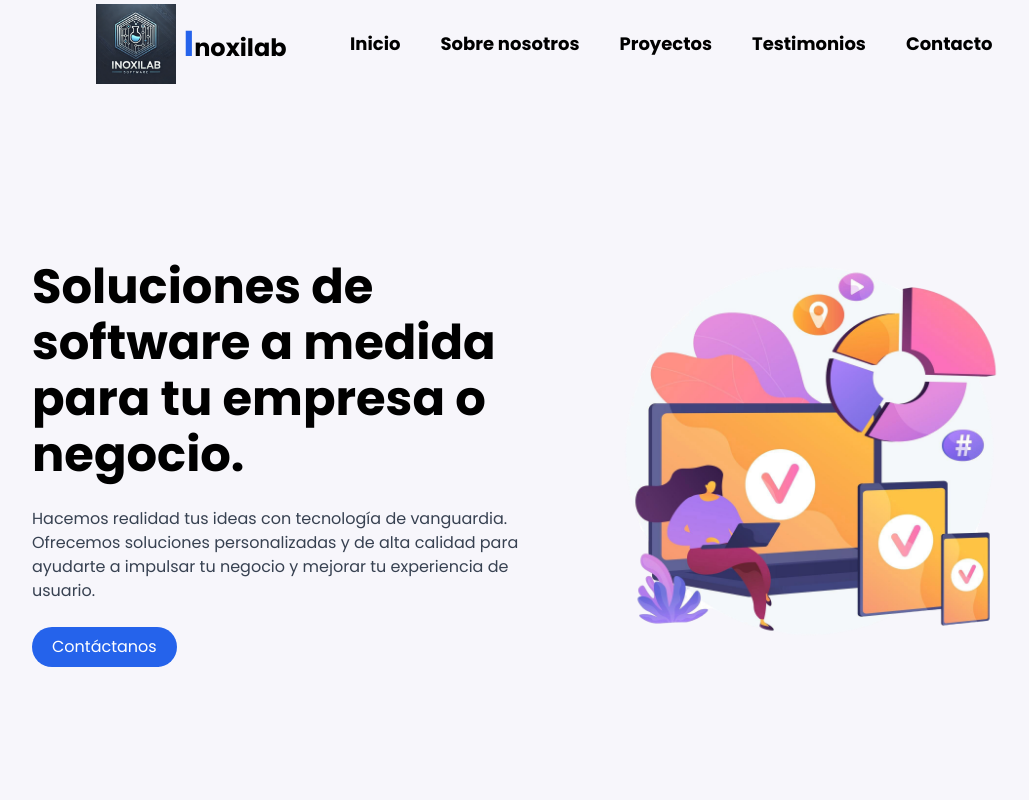
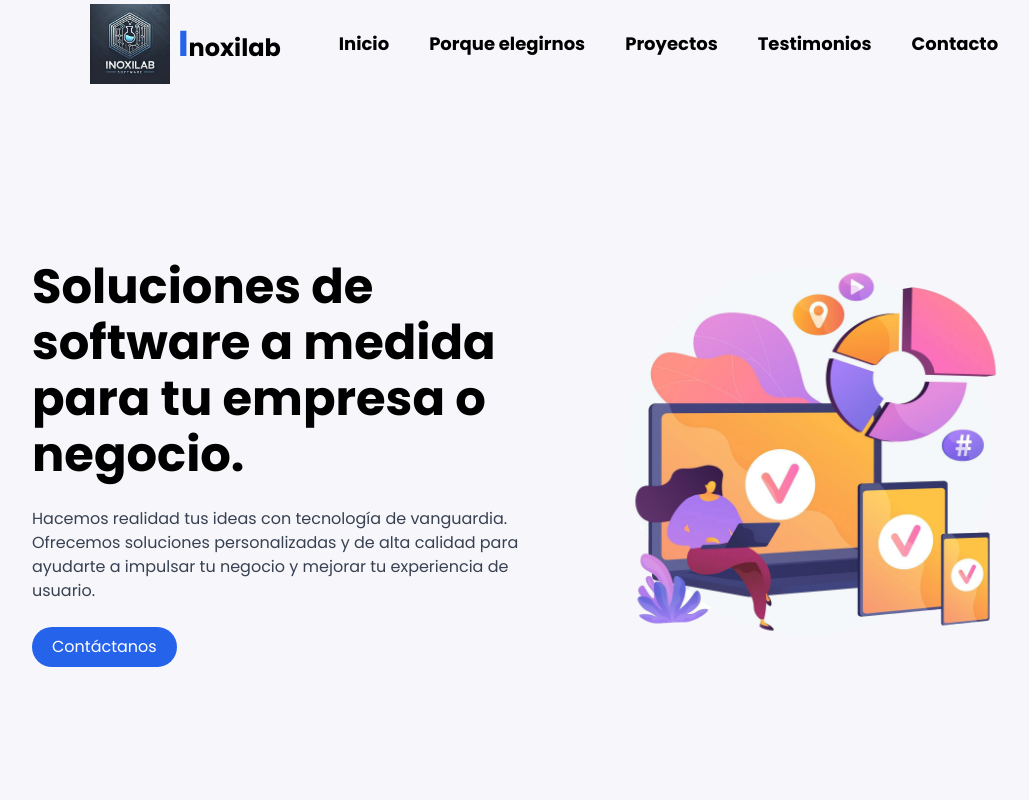
Before and after one commit to peniamati/inoxilab-website, a Next.js app: page / in a window 1280 px wide. Shown: the top 800 px of the page, without its empty margins (96-1125 px from the left). Built offline with nearby package versions, Linux system fonts and the light colour scheme; no server answers; the database is empty.

Commit message:
Changes in nav scrolling

```diff
--- a/components/Home/AnalyticsFeature/AnalyticsFeature.tsx
+++ b/components/Home/AnalyticsFeature/AnalyticsFeature.tsx
@@ -4,7 +4,7 @@ import { FaCheckCircle } from "react-icons/fa";
 
 const AnalyticsFeature = () => {
   return (
-    <div className="pt-24 pb-16 bg-[#fcf6fa]">
+    <div className="pt-24 pb-16 bg-[#fcf6fa]" id="analytics">
       {/* Define grid */}
       <div className="w-[95%] sm:w-[80%] mx-auto items-center grid grid-cols-1 lg:grid-cols-2 gap-10">
         {/* Image content */}
--- a/components/Home/Contact/Contact.tsx
+++ b/components/Home/Contact/Contact.tsx
@@ -51,7 +51,7 @@ const Contact = () => {
   };
 
   return (
-    <div className="pt-16 pb-16">
+    <div className="pt-16 pb-16" id='contact'>
       <h1 className="text-3xl font-bold text-center mb-8">Contáctanos</h1>
       <div className="max-w-4xl mx-auto p-8 rounded-lg shadow bg-[#fcf6fa]">
         <form onSubmit={handleSubmit}>
--- a/components/Home/Hero/Hero.tsx
+++ b/components/Home/Hero/Hero.tsx
@@ -3,7 +3,7 @@ import React from "react";
 
 const Hero = () => {
   return (
-    <div className="w-full pt-[4vh] md:pt-[12.7vh] h-screen bg-[#f7f6fb]">
+    <div className="w-full pt-[4vh] md:pt-[12.7vh] h-screen bg-[#f7f6fb]" id="home">
       <div className="flex justify-center flex-col w-[90%] sm:w-[80%] h-full mx-auto">
         <div className="grid grid-cols-1 lg:grid-cols-2 items-center gap-12">
           {/*Text content*/}
--- a/components/Home/Navbar/Nav.tsx
+++ b/components/Home/Navbar/Nav.tsx
@@ -1,52 +1,82 @@
-'use client'
-import React, { useEffect, useState } from 'react'
-import { navLinks } from '../../../constant/Constant'
-import Link from 'next/link'
-import { HiBars3BottomRight } from 'react-icons/hi2'
+import React, { useEffect, useState } from "react";
+import { navLinks } from "../../../constant/Constant";
+import Link from "next/link";
+import { HiBars3BottomRight } from "react-icons/hi2";
 
 type Props = {
-    openNav: () => void
-}
+  openNav: () => void;
+};
 
-const Nav = ({openNav}: Props) => {
-
-    const [navBg, setNavBg] = useState(false)
+const Nav = ({ openNav }: Props) => {
+  const [navBg, setNavBg] = useState(false);
 
   useEffect(() => {
     const handleScroll = () => {
-            if (window.scrollY >= 90) setNavBg(true)
-            if (window.scrollY < 90) setNavBg(false)
-        }
+      if (window.scrollY >= 90) setNavBg(true);
+      if (window.scrollY < 90) setNavBg(false);
+    };
 
-        window.addEventListener('scroll', handleScroll)
+    window.addEventListener("scroll", handleScroll);
 
     return () => {
-            window.removeEventListener('scroll', handleScroll)
+      window.removeEventListener("scroll", handleScroll);
+    };
+  }, []);
+
+  const handleLinkClick = (
+    url: string,
+    event: React.MouseEvent<HTMLParagraphElement>
+  ) => {
+    event.preventDefault();
+    const section = document.querySelector(url) as HTMLElement | null;
+    if (section !== null) {
+      const navHeight = document.querySelector("#nav")?.clientHeight ?? 0;
+      const sectionRect = section.getBoundingClientRect();
+      const sectionTop = sectionRect.top + window.scrollY - navHeight;
+      window.scrollTo({ top: sectionTop, behavior: "smooth" });
     }
-    }, [])
+  };
+
   return (
-    <div className={`fixed ${navBg ? 'bg-white shadow-md' : 'fixed'} w-full transition-all pt-1 duration-200 h-[12.7vh] z-[1000] `}>
-        <div className='flex items-center justify-evenly w-[90%] xl:w-[80%] mx-auto'>
+    <div
+      className={`fixed ${
+        navBg ? "bg-white shadow-md" : "fixed"
+      } w-full transition-all pt-1 duration-200 h-[12.7vh] z-[1000] `}
+      id="nav"
+    >
+      <div className="flex items-center justify-evenly w-[90%] xl:w-[80%] mx-auto">
         {/* Logo */}
-            <div className='flex justify-between items-center'>
-                <img src="/images/logo.jpg" alt="logo" className='w-20 h-20 mr-2'/>
-                <h1 className='text-xl md:text-2xl font-bold'>
-                    <span className='text-3xl md:text-4xl text-blue-600'>I</span>noxilab
+        <div className="flex justify-between items-center">
+          <a href="/">
+            <img src="/images/logo.jpg" alt="logo" className="w-20 h-20 mr-2" />
+          </a>
+          <h1 className="text-xl md:text-2xl font-bold">
+            <span className="text-3xl md:text-4xl text-blue-600">I</span>noxilab
           </h1>
         </div>
         {/* Links */}
-            <div className='hidden lg:flex items-center space-x-10'>
+        <div className="hidden lg:flex items-center space-x-10">
           {navLinks.map((link) => {
-                    return <Link href={link.url} key={link.id}>
-                        <p className='nav__link'>{link.label}</p>
+            return (
+              <Link href={link.url} key={link.id}>
+                <p
+                  className="nav__link"
+                  onClick={(e) => handleLinkClick(link.url, e)}
+                >
+                  {link.label}
+                </p>{" "}
               </Link>
+            );
           })}
         </div>
         {/* Burger menu */}
-            <HiBars3BottomRight onClick={openNav} className='w-8 h-8 cursor-pointer text-black lg:hidden'/>
+        <HiBars3BottomRight
+          onClick={openNav}
+          className="w-8 h-8 cursor-pointer text-black lg:hidden"
+        />
       </div>
     </div>
-  )
-}
+  );
+};
 
-export default Nav
+export default Nav;
--- a/components/Home/Projects/Projects.tsx
+++ b/components/Home/Projects/Projects.tsx
@@ -31,7 +31,7 @@ const Projects: React.FC = () => {
   let delay = 0;
 
   return (
-    <div className="container mx-auto py-8">
+    <div className="container mx-auto py-8" id="projects">
       <h1 className="text-4xl font-bold text-center mb-8">
         Proyectos realizados
       </h1>
--- a/components/Home/Review/Review.tsx
+++ b/components/Home/Review/Review.tsx
@@ -26,7 +26,7 @@ const responsive = {
 
 const Review = () => {
   return (
-    <div className="pt-16 pb-16 bg-[#fcf6fa]">
+    <div className="pt-16 pb-16 bg-[#fcf6fa]" id="reviews">
       <h1 className="mt-6 text-2xl md:text-3xl capitalize font-bold text-center">
         Nuestros clientes nos recomiendan
       </h1>
--- a/components/Home/WhyChoose/WhyChoose.tsx
+++ b/components/Home/WhyChoose/WhyChoose.tsx
@@ -3,7 +3,7 @@ import WhyChooseCard from "./WhyChooseCard";
 
 const WhyChoose = () => {
   return (
-    <div className="pt-16 pb-16">
+    <div className="pt-16 pb-16" id="whychoose">
       <h1 className="mt-6 text-2xl md:text-3xl capitalize font-bold text-center">
         Porque elegirnos
       </h1>
--- a/constant/Constant.ts
+++ b/constant/Constant.ts
@@ -1,27 +1,27 @@
 export const navLinks = [
     {
         id: 1,
-        url: '#',
+        url: '#home',
         label: 'Inicio'
     },
     {
         id: 2,
-        url: '#',
-        label: 'Sobre nosotros'
+        url: '#whychoose',
+        label: 'Porque elegirnos'
     },
     {
         id: 3,
-        url: '#',
+        url: '#projects',
         label: 'Proyectos'
     },
     {
         id: 4,
-        url: '#',
+        url: '#reviews',
         label: 'Testimonios'
     },
     {
         id: 5,
-        url: '#',
+        url: '#contact',
         label: 'Contacto'
     }
 ]
```
Lines whose indentation alone changed are shown as unchanged.
